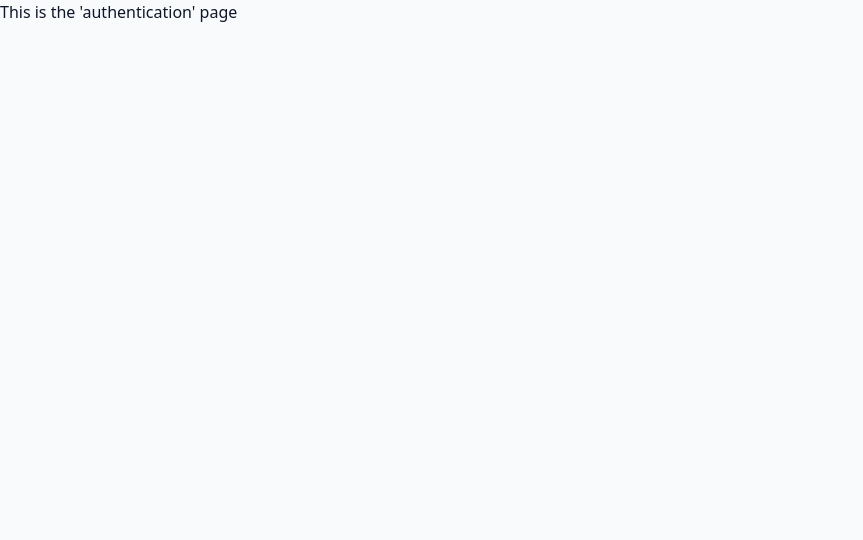
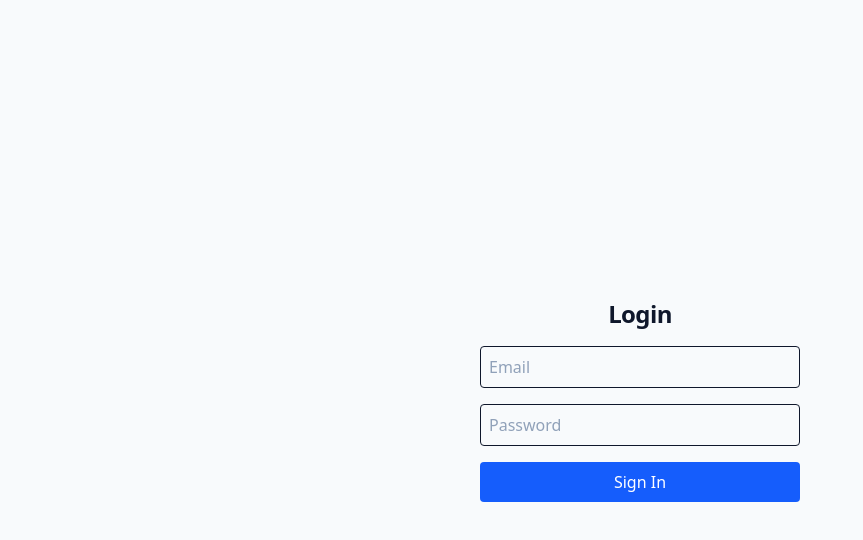
Before and after one commit to EM1018/slugconnect, a Next.js app: page /auth in a window 1280 px wide. Shown: the top 540 px of the page, without its empty margins (0-863 px from the left). Built offline with nearby package versions, Linux system fonts and the light colour scheme; no server answers.

Commit message:
added accept and reject components and basic authentication page and edited connections page to implement accept and reject buttons

```diff
--- a/app/(route_group)/connections/page.js
+++ b/app/(route_group)/connections/page.js
@@ -1,17 +1,25 @@
 'use client'
 import React, { useEffect, useState } from 'react'
 import ProfileCard from '@/components/ProfileCard'
+import AcceptRejectButtons from '@/components/AcceptRejectButtons'
 import { supabase } from '@/lib/supabaseClient'
 
 export default function ConnectionsPage() {
-  const [requests, setRequests] = useState(null)
+  const [requests, setRequests] = useState([])
   const [loading, setLoading] = useState(true)
+  const [actionLoading, setActionLoading] = useState(null)
 
   useEffect(() => {
+    fetchRequests()
+  }, [])
+
   const fetchRequests = async () => {
+    setLoading(true)
+
     const { data, error } = await supabase
       .from('sample_connection_requests')
       .select(`
+        id,
         status,
         sender:sender_id (
           id,
@@ -19,40 +27,54 @@ export default function ConnectionsPage() {
           major
         )
       `)
+      .eq('status', 'pending') // Only show pending
 
-      if (error) {
-        console.error('Supabase error:', error)
-      } else {
-        setRequests(data)
-      }
+    if (error) console.error('Supabase error:', error)
+    else setRequests(data)
 
     setLoading(false)
   }
 
-    fetchRequests()
-  }, [])
+  const handleResponse = async (requestId, action) => {
+    setActionLoading(requestId)
+
+    const { error } = await supabase
+      .from('sample_connection_requests')
+      .update({ status: action }) // 'accepted' or 'rejected'
+      .eq('id', requestId)
+
+    if (error) alert('Failed to update request')
+    else fetchRequests() // Refresh list
+
+    setActionLoading(null)
+  }
 
   if (loading) return <p>Loading connection requests...</p>
 
-  const validRequests = requests?.filter(req => req.sender) || []
-
   return (
     <div className="p-8">
-      <h1 className="text-2xl font-bold mb-4">Connections</h1>
+      <h1 className="text-2xl font-bold mb-4">Connection Requests</h1>
 
-      {validRequests.length > 0 ? (
+      {requests.length > 0 ? (
         <div className="grid grid-cols-1 sm:grid-cols-2 md:grid-cols-3 gap-4">
-          {validRequests.map(req => (
+          {requests.map(req => (
+            <div key={req.id} className="flex flex-col gap-2">
               <ProfileCard
-              key={req.sender.id}
                 name={req.sender.name}
                 major={req.sender.major}
                 status={req.status}
               />
+
+              <AcceptRejectButtons
+                onAccept={() => handleResponse(req.id, 'accepted')}
+                onReject={() => handleResponse(req.id, 'rejected')}
+                disabled={actionLoading === req.id}
+              />
+            </div>
           ))}
         </div>
       ) : (
-        <p className="text-gray-500">No connection requests found.</p>
+        <p className="text-gray-500">No pending connection requests.</p>
       )}
     </div>
   )
--- a/app/auth/page.js
+++ b/app/auth/page.js
@@ -1,14 +1,67 @@
-/**
- *  app/auth/page.js
- *  This file is responsible for displaying what is on the
- * 'auth' page. What users will see when they are
- *  prompted to authenticate their emails, for example
- */
-
+'use client'
+import { useState } from 'react'
+import { useRouter } from 'next/navigation'
 import { supabase } from '@/lib/supabaseClient'
 
+export default function AuthPage() {
+  const router = useRouter()
+  const [email, setEmail] = useState('')
+  const [password, setPassword] = useState('')
+  const [loading, setLoading] = useState(false)
+  const [errorMsg, setErrorMsg] = useState('')
 
-export default async function authPage() {
-      return <div>This is the 'authentication' page</div>
+  const handleLogin = async (e) => {
+    e.preventDefault()
+    setLoading(true)
+    setErrorMsg('')
 
+    const { error } = await supabase.auth.signInWithPassword({
+      email,
+      password
+    })
+
+    setLoading(false)
+
+    if (error) {
+      setErrorMsg(error.message)
+    } else {
+      router.push('/connections') // Redirect to connections after login
+    }
+  }
+
+  return (
+    <div className="flex flex-col items-center justify-center min-h-screen">
+      <h1 className="text-2xl font-bold mb-4">Login</h1>
+
+      <form onSubmit={handleLogin} className="flex flex-col gap-4 w-80">
+        <input
+          type="email"
+          placeholder="Email"
+          className="p-2 border rounded"
+          value={email}
+          onChange={(e) => setEmail(e.target.value)}
+          required
+        />
+
+        <input
+          type="password"
+          placeholder="Password"
+          className="p-2 border rounded"
+          value={password}
+          onChange={(e) => setPassword(e.target.value)}
+          required
+        />
+
+        <button
+          type="submit"
+          className="p-2 bg-blue-600 text-white rounded disabled:opacity-50"
+          disabled={loading}
+        >
+          {loading ? 'Signing in...' : 'Sign In'}
+        </button>
+      </form>
+
+      {errorMsg && <p className="text-red-500 mt-3">{errorMsg}</p>}
+    </div>
+  )
 }
--- /dev/null
+++ b/components/AcceptRejectButtons.jsx
@@ -0,0 +1,29 @@
+'use client'
+import React from 'react'
+
+export default function AcceptRejectButtons({
+  onAccept,
+  onReject,
+  disabled = false,
+  className = ''
+}) {
+  return (
+    <div className={`flex gap-2 ${className}`}>
+      <button
+        onClick={onAccept}
+        className="bg-green-500 hover:bg-green-600 text-white px-3 py-1 rounded disabled:opacity-50"
+        disabled={disabled}
+      >
+        Accept
+      </button>
+
+      <button
+        onClick={onReject}
+        className="bg-red-500 hover:bg-red-600 text-white px-3 py-1 rounded disabled:opacity-50"
+        disabled={disabled}
+      >
+        Reject
+      </button>
+    </div>
+  )
+}
```
Lines whose indentation alone changed are shown as unchanged.
